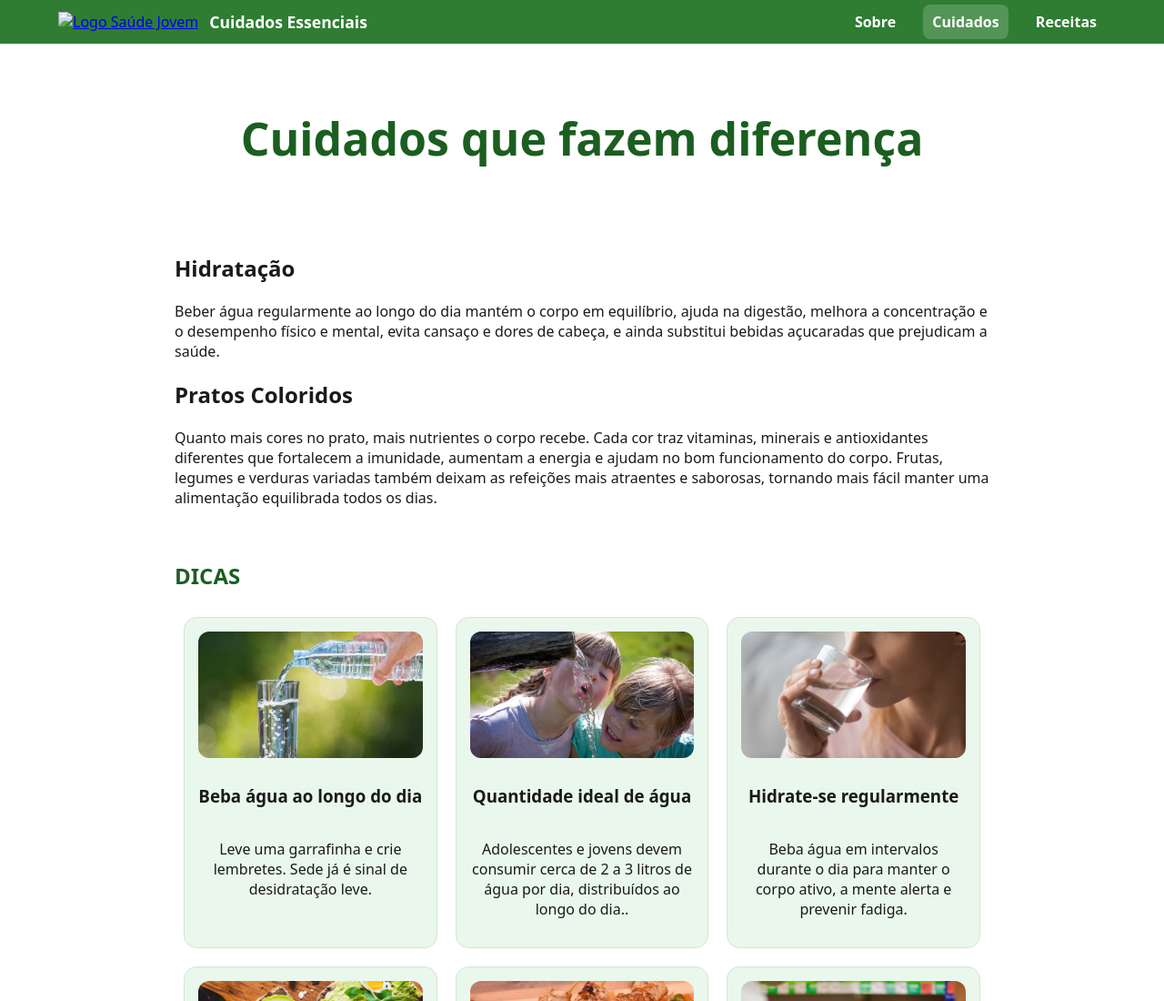
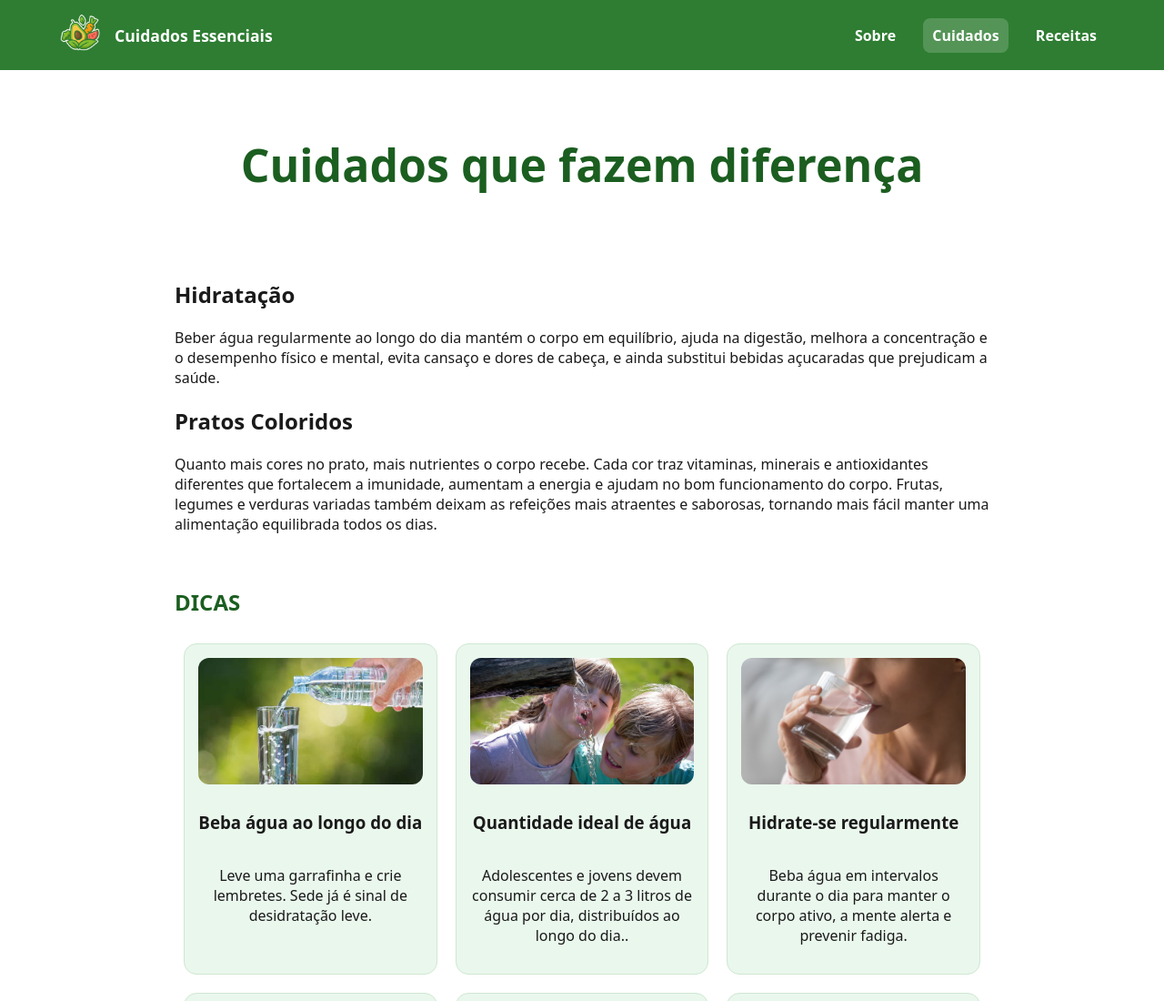
Before and after one commit to beatrizcairesdf-cloud/Site-Alimenta-o, a plain HTML site: page cuidados.html in a window 1280 px wide. Shown: the top 1100 px of the page at 91% size. Drawn offline with Linux system fonts and the light colour scheme; the site is published under a folder, as on GitHub Pages, so addresses that start at the root find nothing.

Commit message:
Fix logo image path in cuidados.html

```diff
--- a/cuidados.html
+++ b/cuidados.html
@@ -10,7 +10,7 @@
 <body>
   <header class="site-header">
     <div class="logo">
-      <a href="index.html"><img src="/img/logoabacate.png" alt="Logo Saúde Jovem"></a>
+      <a href="index.html"><img src="img/logoabacate.png" alt="Logo Saúde Jovem"></a>
       <div class="brand"><h1>Cuidados Essenciais</h1></div>
     </div>
 
```
